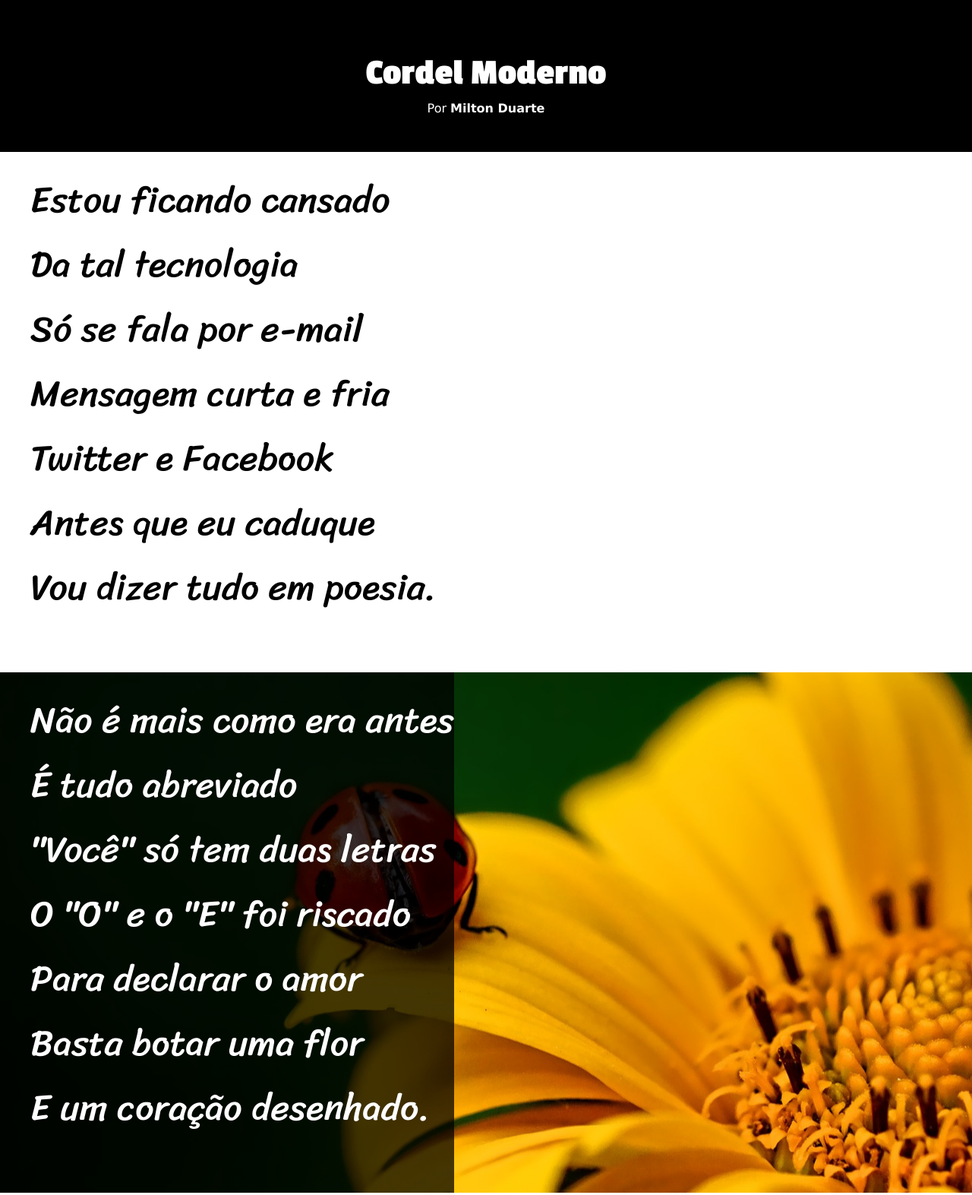
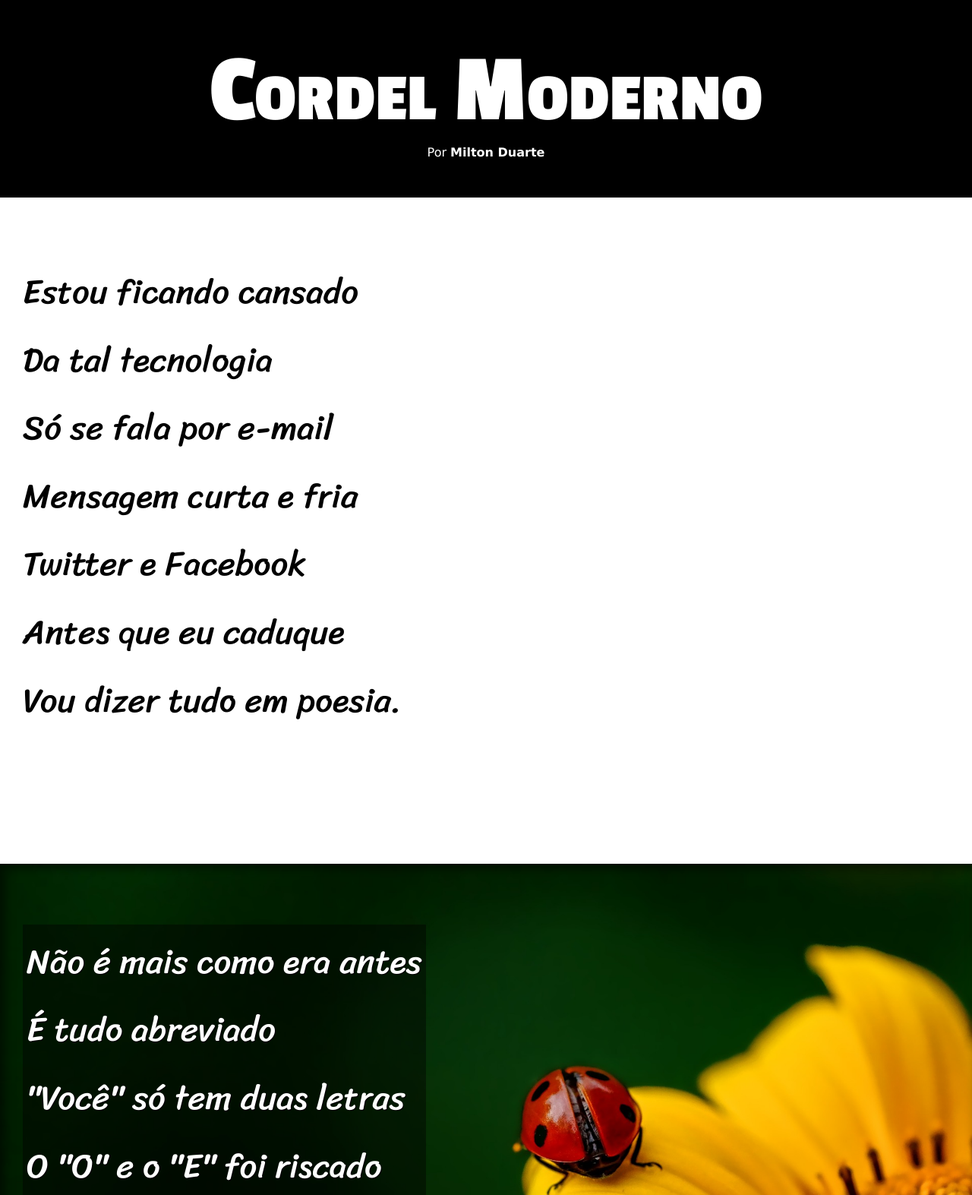
Before and after one commit to arthurpimentel1/projeto-cordel, a plain HTML site: page index.html in a window 1280 px wide. Shown: the top 1573 px of the page at 76% size. Drawn offline with Linux system fonts and the light colour scheme.

Commit message:
segundo commit

```diff
--- a/estilo/style.css
+++ b/estilo/style.css
@@ -13,57 +13,77 @@
     margin: 0px;
     padding: 0px;
 }
+html, body{
+    min-height: 100vh;
+    background-color: darkgray;
+}
 header{
     background-color: black;
     color: white;
-    height: 200px;
     text-align: center;
 }
 header h1{
     font-family: var(--fonte2);
-    font-size: 3em;
-    padding-top: 70px;
+    padding-top: 50px;
+    font-variant: small-caps;
+    font-size: 10vw;
 }
 header p{
     font-family: var(--fonte1);
-    font-size: 1em;
-    padding: 10px;
+    padding-bottom: 50px;
 
 }
-header a{
+a{
     text-decoration: none;
     color: white;
     font-weight: bold;
 }
-header a:hover{
+a:hover{
     text-decoration: underline;
 }
 main{
     font-family: var(--fonte3);
-    font-size: 3em;
-
 }
-main p{
-    padding: 20px 0px 70px 40px ;
+section{
+    padding-top: 10vh;
+    padding-bottom: 10vh;
+    line-height: 2em;
+    padding-left: 30px;
+    font-size: 3.5vw;
+}
+section > p{
+    padding-bottom: 2em;
+}
+section.normal{
+    background-color: white;
+    color: black;
+}
+section.imagem{
+    background-color: rgb(66, 65, 65);
+    color: white;
+    box-shadow: inset 6px 6px 13px 0px rgba(0, 0, 0, 0.534);
+}
+section.imagem > p{
+    background-color: rgba(0, 0, 0, 0.438);
+    display: inline-block;
+    padding: 5px;
+    text-shadow: 1px 1px 0px black;
 }
 section#img1{
     background-image: url(../imagens/background001.jpg);
+    background-size: cover;
     background-position: right center;
     background-attachment: fixed;
 }
 section#img2{
     background-image: url(../imagens/background002.jpg);
+    background-size: cover;
     background-position: center center;
     background-attachment: fixed;
 }
-article{
-    background-color: rgba(0, 0, 0, 0.733);
-    color: white;
-    display: inline-block;
-    padding-left: -10px;
-}
 footer{
     background-color: black;
-    text-decoration: none;
     color: white;
+    text-align: center;
+    padding: 10px;
 }
--- a/index.html
+++ b/index.html
@@ -27,7 +27,6 @@
             </p>
         </section>
         <section class="imagem" id="img1">
-        <article>
                 <p>
                     Não é mais como era antes<br>
                     É tudo abreviado<br>
@@ -37,7 +36,6 @@
                     Basta botar uma flor<br>
                     E um coração desenhado.
                 </p>
-        </article>
         </section>
         <section class="normal">
             <p>
@@ -58,7 +56,6 @@
             </p>
         </section>
         <section class="imagem" id="img2">
-        <article>
                 <p>
                     Tenho saudade das cartas<br>
                     Escritas com a própria mão<br>
@@ -68,7 +65,6 @@
                     Era texto de verdade<br>
                     Nas linhas do coração.
                 </p>
-        </article>
         </section>
         <section class="normal">
             <p>
```
Lines whose indentation alone changed are shown as unchanged.
